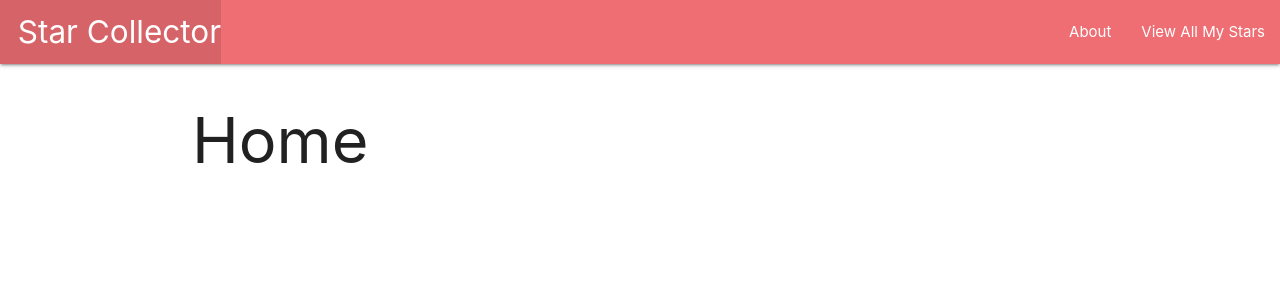
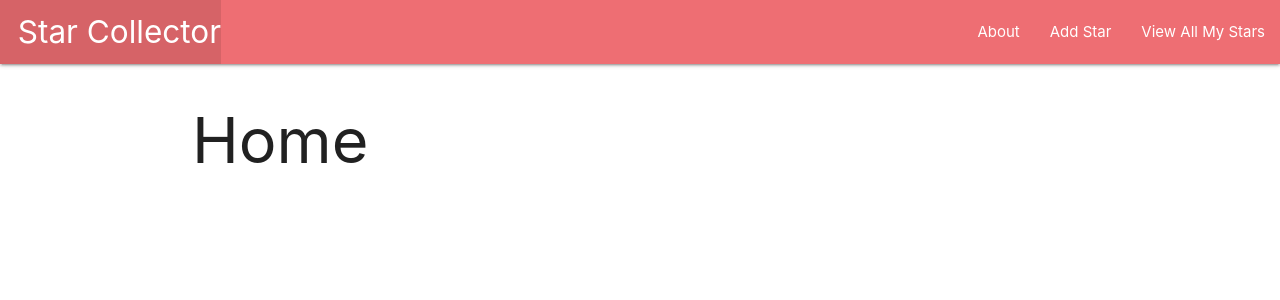
Before and after one commit to chung972/star-collector, a Django app: page / in a window 1280 px wide. Shown: the top 300 px of the page. Run offline with Django 3.2, Linux system fonts and the light colour scheme.

Commit message:
adds a tag for Add Star in the nav bar

```diff
--- a/starcollector/main_app/templates/base.html
+++ b/starcollector/main_app/templates/base.html
@@ -18,8 +18,9 @@
                     <li><a href="/" class="left brand-logo">&nbsp;&nbsp;Star Collector</a></li>
                 </ul>
                 <ul class="right">
-                    <li><a href="/about">About</a></li>
-                    <li><a href="/stars">View All My Stars</a></li>
+                    <li><a href="{% url 'about' %}">About</a></li>
+                    <li><a href="{% url 'stars_create' %}">Add Star</a></li>
+                    <li><a href="{% url 'index' %}">View All My Stars</a></li>
                 </ul>
             </div>
         </nav>
```
